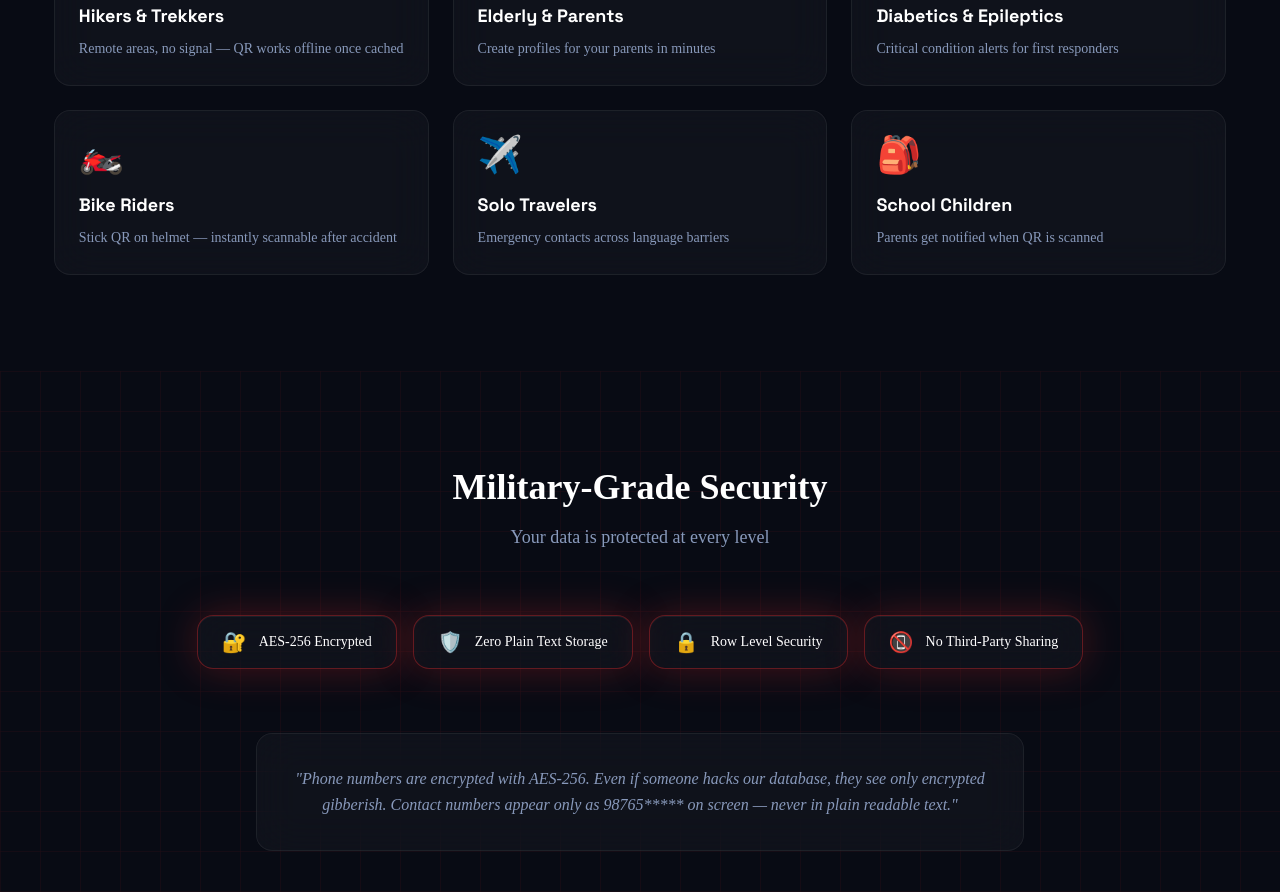
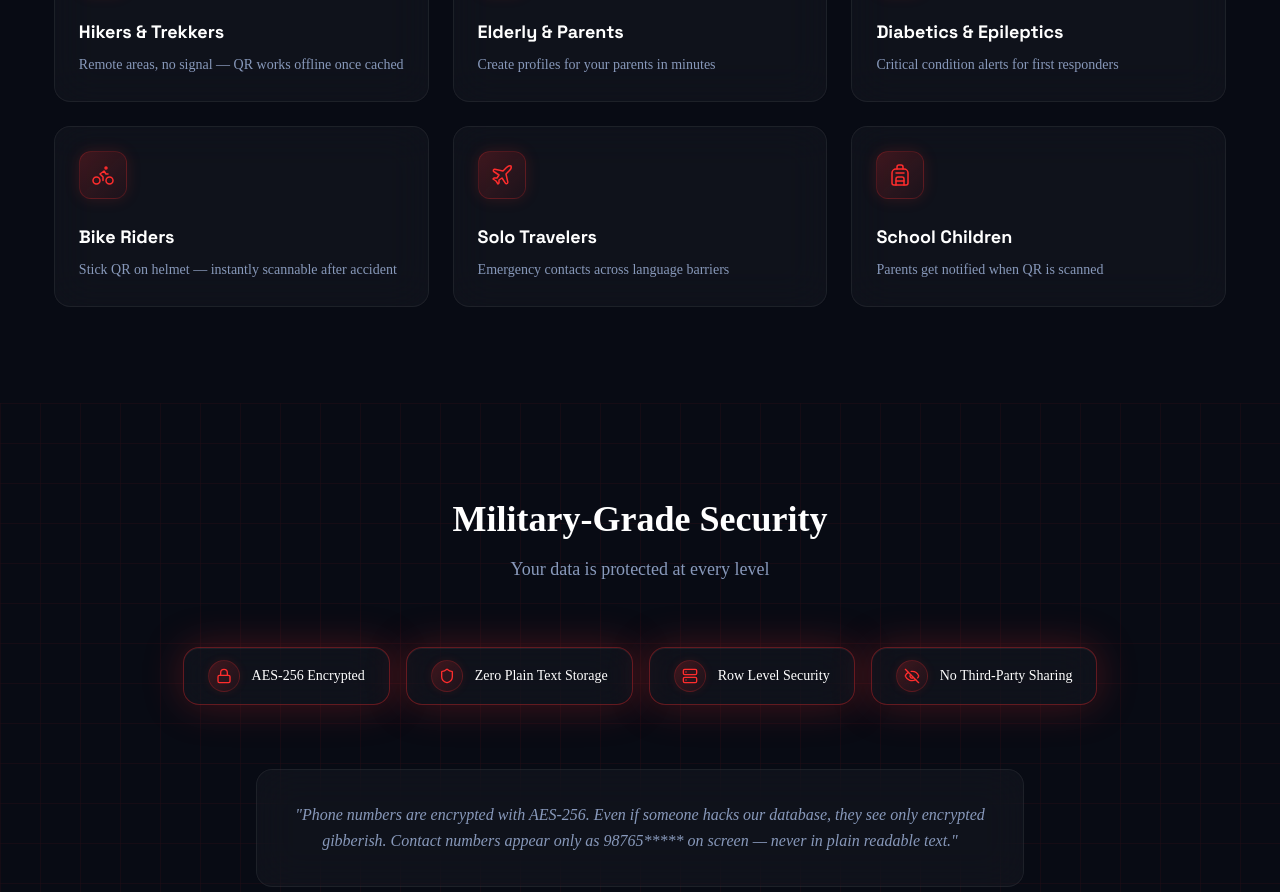
Before and after one commit to AspireToCode15/medilink-pro, a Next.js app: page / in a window 1280 px wide. Shown: the part 2060-2952 px from the top of the page. Built offline with nearby package versions, Linux system fonts and the light colour scheme.

Commit message:
UI: Replace emojis with premium Lucide icons and add gradient background

```diff
--- a/app/globals.css
+++ b/app/globals.css
@@ -51,7 +51,8 @@
 * { box-sizing: border-box; margin: 0; padding: 0; }
 
 body {
-  background-color: var(--bg-primary);
+  background: radial-gradient(circle at top, #111827 0%, var(--bg-primary) 100%);
+  background-attachment: fixed;
   color: var(--text-primary);
   font-family: var(--font-body);
   overflow-x: hidden;
--- a/components/landing/SecurityBadges.tsx
+++ b/components/landing/SecurityBadges.tsx
@@ -3,11 +3,13 @@
 import { motion } from 'framer-motion'
 import { ErrorBoundary } from '@/components/shared/ErrorBoundary'
 
+import { Lock, Shield, Server, EyeOff } from 'lucide-react'
+
 const badges = [
-  { icon: '🔐', text: 'AES-256 Encrypted' },
-  { icon: '🛡️', text: 'Zero Plain Text Storage' },
-  { icon: '🔒', text: 'Row Level Security' },
-  { icon: '📵', text: 'No Third-Party Sharing' }
+  { icon: Lock, text: 'AES-256 Encrypted' },
+  { icon: Shield, text: 'Zero Plain Text Storage' },
+  { icon: Server, text: 'Row Level Security' },
+  { icon: EyeOff, text: 'No Third-Party Sharing' }
 ]
 
 function SecurityBadgesContent() {
@@ -36,9 +38,11 @@ function SecurityBadgesContent() {
               whileInView={{ opacity: 1, x: 0 }}
               viewport={{ once: true, margin: "-50px" }}
               transition={{ duration: 0.6, delay: index * 0.1 }}
-              className="glass-card-red py-3 px-6 flex items-center space-x-3 text-sm font-medium text-white shadow-[0_0_15px_rgba(255,45,45,0.15)]"
+              className="glass-card-red py-3 px-6 flex items-center space-x-3 text-sm font-medium text-white shadow-[0_0_15px_rgba(255,45,45,0.15)] group"
             >
-              <span className="text-xl">{badge.icon}</span>
+              <div className="w-8 h-8 rounded-full bg-gradient-to-br from-[#FF2D2D]/20 to-[#FF2D2D]/5 flex items-center justify-center border border-[#FF2D2D]/20 shadow-[0_0_10px_rgba(255,45,45,0.1)] group-hover:scale-110 transition-transform">
+                <badge.icon className="w-4 h-4 text-[#FF2D2D]" strokeWidth={2} />
+              </div>
               <span>{badge.text}</span>
             </motion.div>
           ))}
--- a/components/landing/UseCases.tsx
+++ b/components/landing/UseCases.tsx
@@ -3,13 +3,15 @@
 import { motion } from 'framer-motion'
 import { ErrorBoundary } from '@/components/shared/ErrorBoundary'
 
+import { Mountain, Users, Syringe, Bike, Plane, Backpack } from 'lucide-react'
+
 const useCasesData = [
-  { icon: '🏔️', title: 'Hikers & Trekkers', desc: 'Remote areas, no signal — QR works offline once cached' },
-  { icon: '🧓', title: 'Elderly & Parents', desc: 'Create profiles for your parents in minutes' },
-  { icon: '💉', title: 'Diabetics & Epileptics', desc: 'Critical condition alerts for first responders' },
-  { icon: '🏍️', title: 'Bike Riders', desc: 'Stick QR on helmet — instantly scannable after accident' },
-  { icon: '✈️', title: 'Solo Travelers', desc: 'Emergency contacts across language barriers' },
-  { icon: '🎒', title: 'School Children', desc: 'Parents get notified when QR is scanned' },
+  { icon: Mountain, title: 'Hikers & Trekkers', desc: 'Remote areas, no signal — QR works offline once cached' },
+  { icon: Users, title: 'Elderly & Parents', desc: 'Create profiles for your parents in minutes' },
+  { icon: Syringe, title: 'Diabetics & Epileptics', desc: 'Critical condition alerts for first responders' },
+  { icon: Bike, title: 'Bike Riders', desc: 'Stick QR on helmet — instantly scannable after accident' },
+  { icon: Plane, title: 'Solo Travelers', desc: 'Emergency contacts across language barriers' },
+  { icon: Backpack, title: 'School Children', desc: 'Parents get notified when QR is scanned' },
 ]
 
 function UseCasesContent() {
@@ -44,9 +46,11 @@ function UseCasesContent() {
             key={index}
             variants={cardVariants}
             whileHover={{ y: -4, borderColor: 'rgba(255, 45, 45, 0.4)', boxShadow: '0 0 20px rgba(255, 45, 45, 0.1)' }}
-            className="glass-card p-6 transition-all"
+            className="glass-card p-6 transition-all group"
           >
-            <div className="text-4xl mb-4">{item.icon}</div>
+            <div className="w-12 h-12 rounded-xl bg-gradient-to-br from-[#FF2D2D]/20 to-[#FF2D2D]/5 flex items-center justify-center mb-6 group-hover:scale-110 transition-transform duration-300 border border-[#FF2D2D]/20 shadow-[0_0_15px_rgba(255,45,45,0.15)]">
+              <item.icon className="w-6 h-6 text-[#FF2D2D]" strokeWidth={1.5} />
+            </div>
             <h3 className="text-lg font-bold text-white mb-2">{item.title}</h3>
             <p className="text-[#8899BB] text-sm leading-relaxed">{item.desc}</p>
           </motion.div>
```
